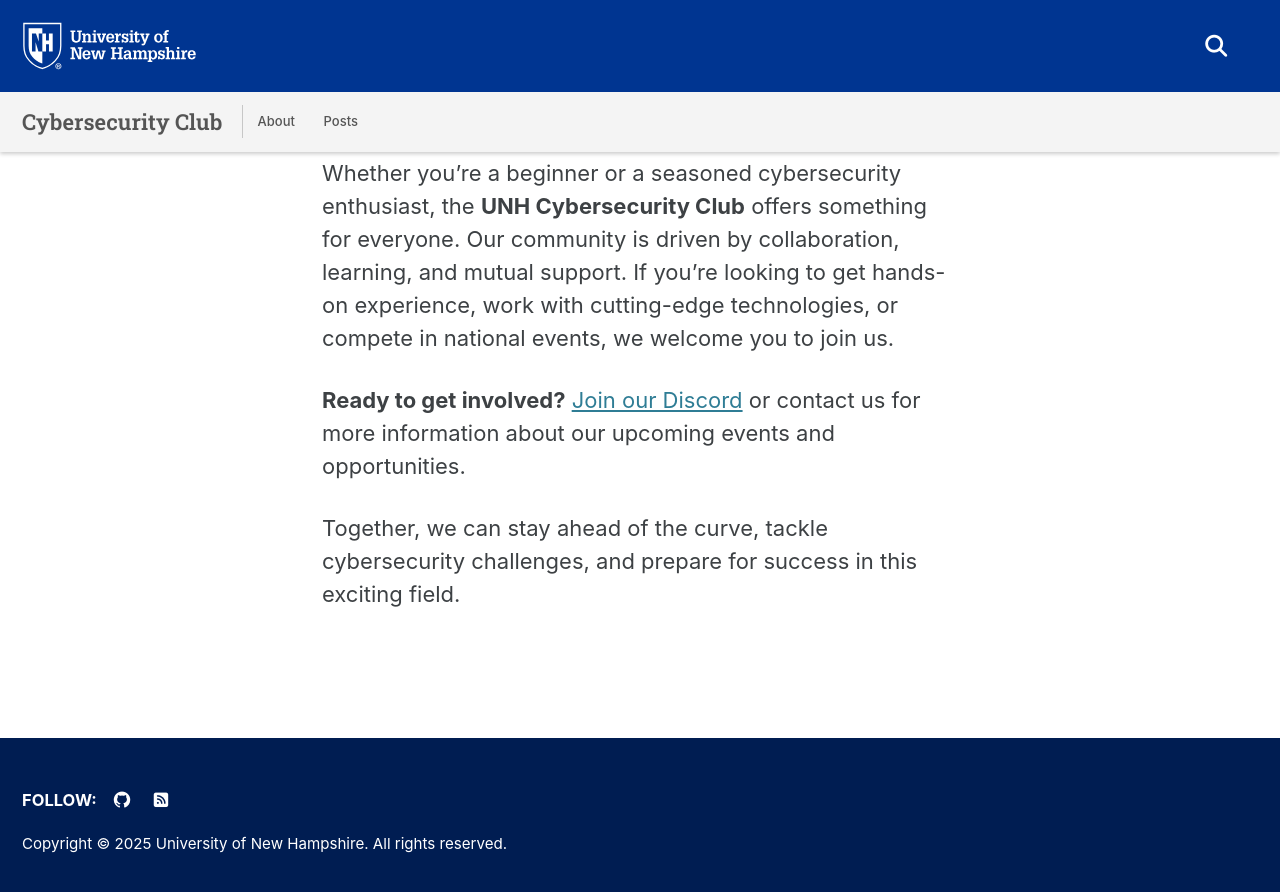
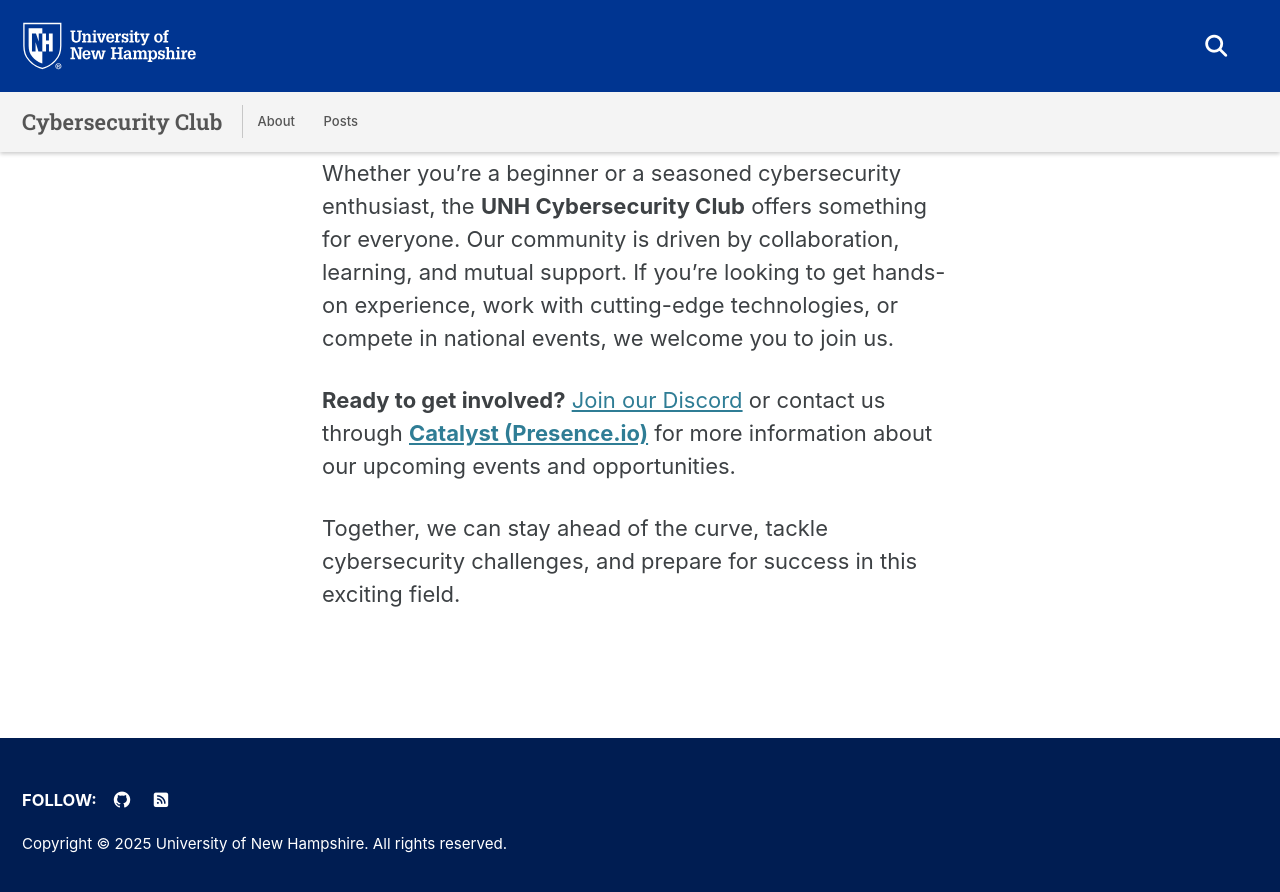
Before and after one commit to UNHCSC/unhcsc.github.io, a Jekyll site: the page built from _pages/about.md, in a window 1280 px wide and 900 px high, scrolled down 2728 px. Shown: the top 892 px of the window. Built offline with Jekyll 4.4.1, drawn with Linux system fonts in a browser that asks for light colours; cached includes are drawn as plain includes.

Commit message:
Update about.md

```diff
--- a/_pages/about.md
+++ b/_pages/about.md
@@ -30,6 +30,6 @@ We actively participate in high-stakes cybersecurity competitions, especially th
 ## Join Us
 Whether you're a beginner or a seasoned cybersecurity enthusiast, the **UNH Cybersecurity Club** offers something for everyone. Our community is driven by collaboration, learning, and mutual support. If you're looking to get hands-on experience, work with cutting-edge technologies, or compete in national events, we welcome you to join us.
 
-**Ready to get involved?** [Join our Discord](https://discord.gg/7TUV6aZV) or contact us for more information about our upcoming events and opportunities.
+**Ready to get involved?** [Join our Discord](https://discord.gg/7TUV6aZV) or contact us through **[Catalyst (Presence.io)](https://unh.presence.io/organization/cybersecurity-club)** for more information about our upcoming events and opportunities.
 
 Together, we can stay ahead of the curve, tackle cybersecurity challenges, and prepare for success in this exciting field.
```
